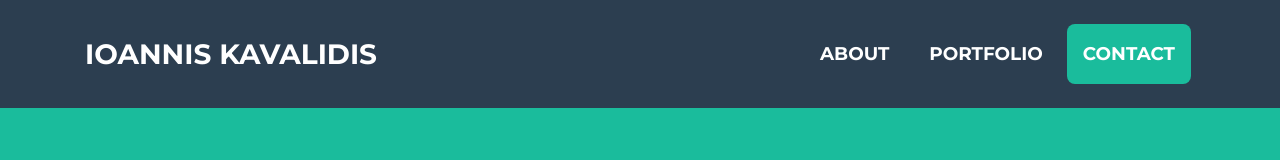
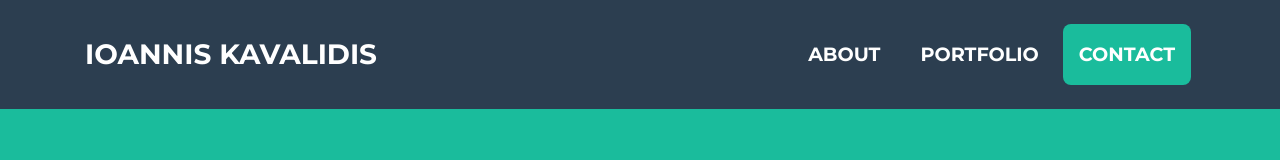
Before and after one commit to Ioannis-Kavalidis/myPortfolio, a plain HTML site: page index.html in a window 1280 px wide. Shown: the top 160 px of the page. Drawn offline with Linux system fonts and the light colour scheme.

Commit message:
change font-size in navbar

```diff
--- a/css/style.css
+++ b/css/style.css
@@ -7,7 +7,7 @@
 }
 
 #navbarResponsive {
-  font-size: 1.15rem;
+  font-size: 1.2rem;
 }
 
 #pic1,
```
